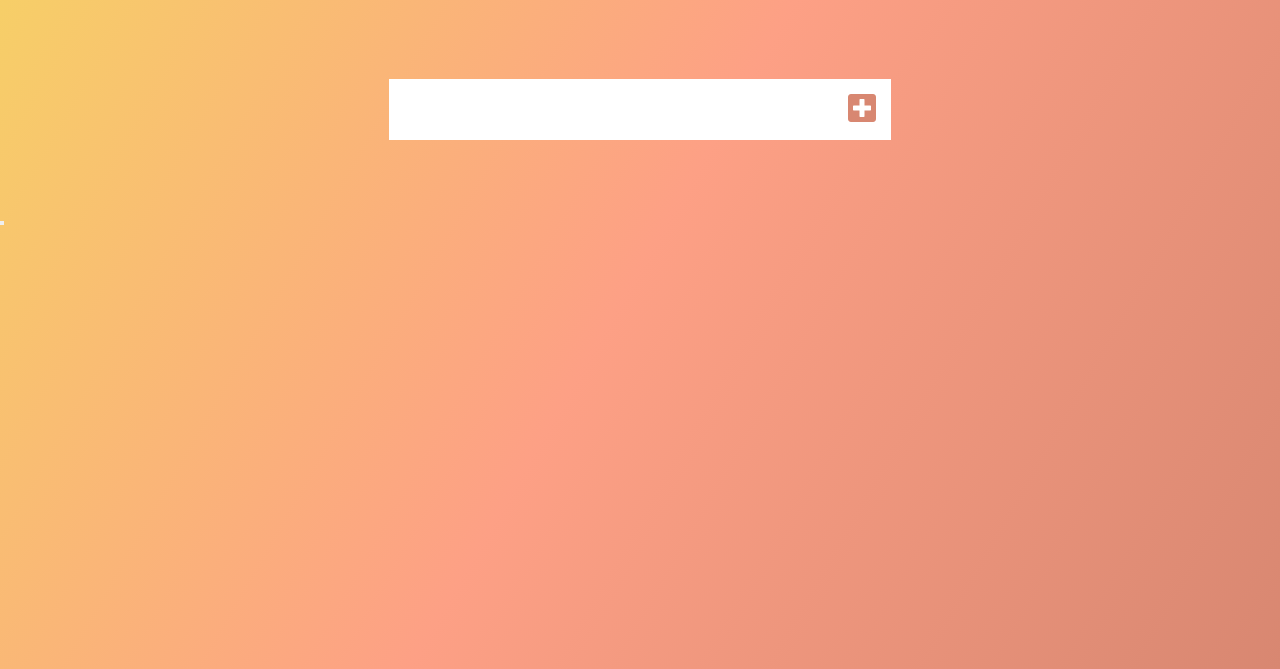
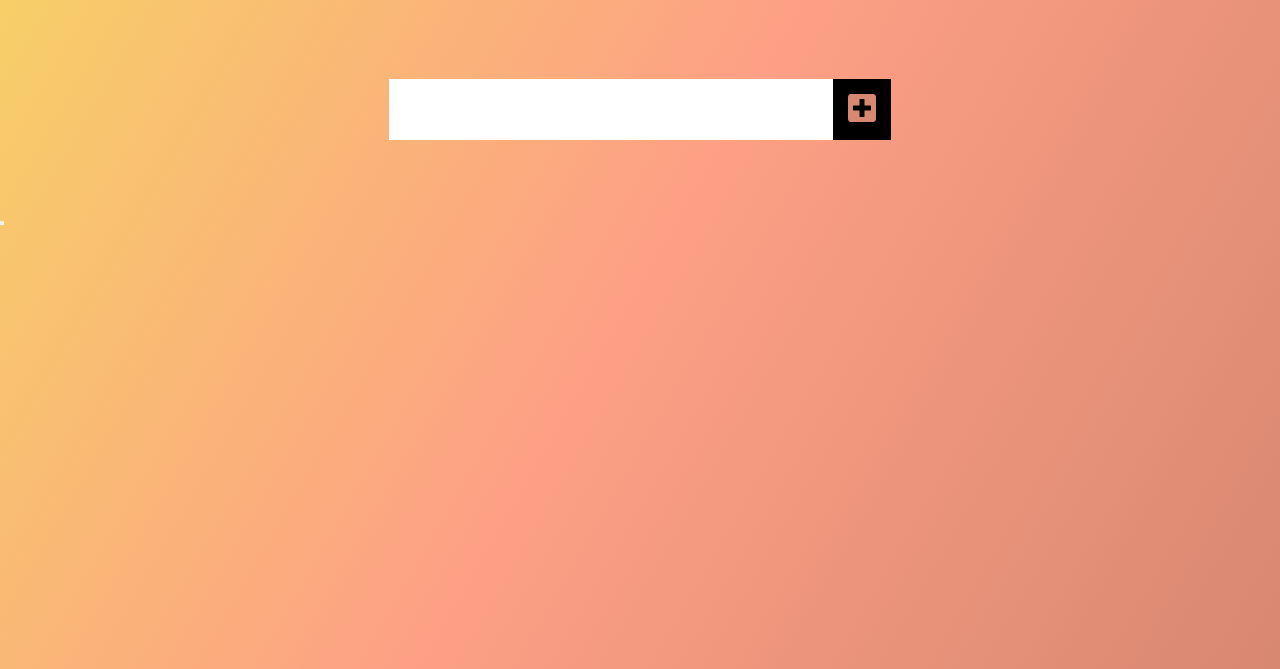
Before and after one commit to joshmalones/todo-vanillajs, a plain HTML site: page index.html in a window 1280 px wide. Shown: the part 131-800 px from the top of the page. Drawn offline with Linux system fonts and the light colour scheme.

Commit message:
adding some css style

```diff
--- a/style.css
+++ b/style.css
@@ -33,7 +33,7 @@ form button {
 
 form button {
   color: #d88771;
-  background: #ffffff;
+  background: black;
   padding-left: 15px;
   padding-right: 15px;
   cursor: pointer;
```
